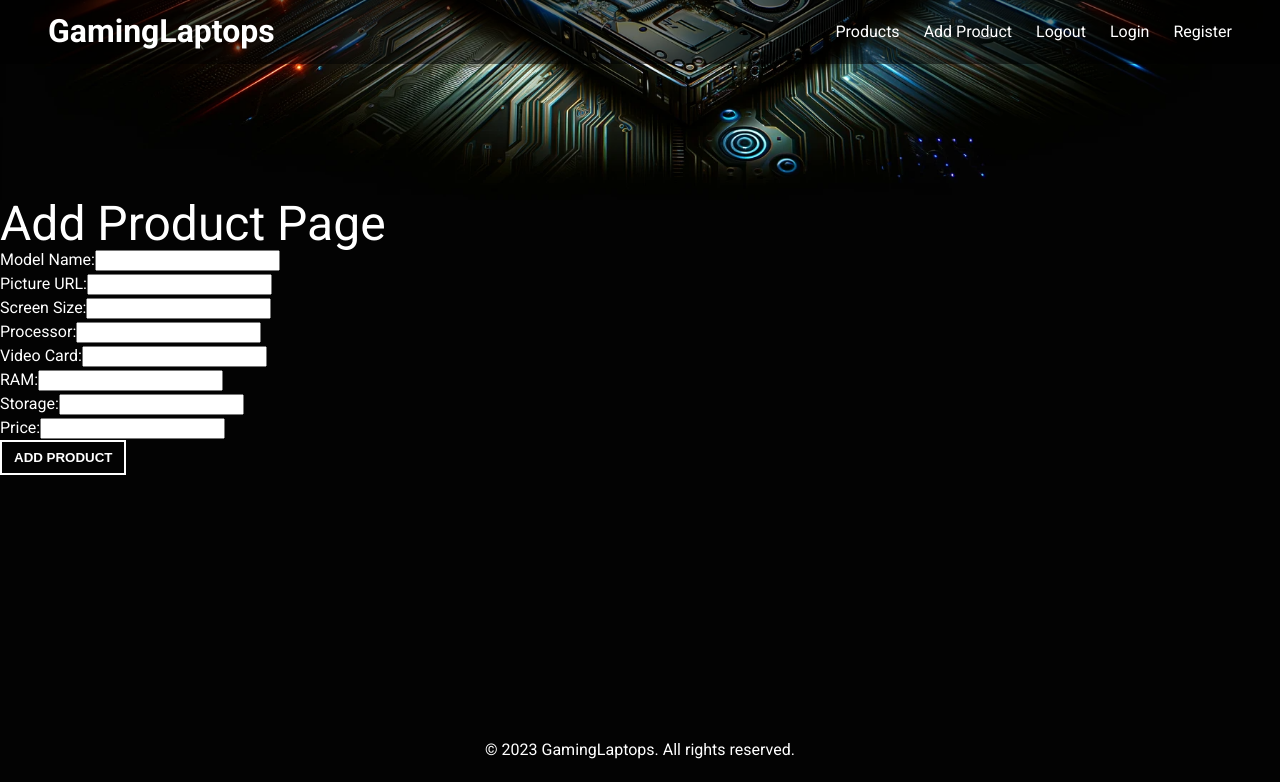
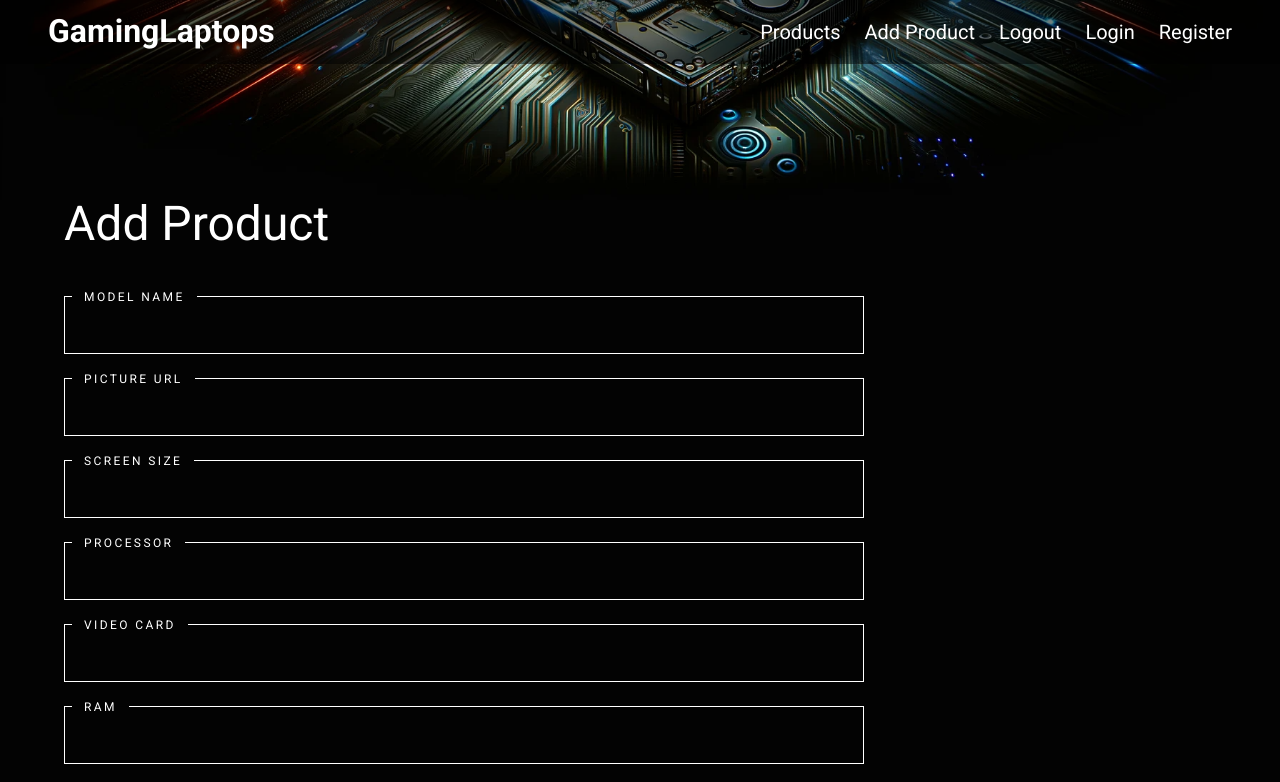
Before and after one commit to vankodev/softuni-reactjs-project, a React (Vite) app in the folder client/: page /products/add in a window 1280 px wide. Shown: the top 782 px of the page. Built offline with nearby package versions, Linux system fonts and the light colour scheme.

Commit message:
Style Add Product form

```diff
--- a/client/src/components/product-add/ProductAdd.jsx
+++ b/client/src/components/product-add/ProductAdd.jsx
@@ -1,5 +1,6 @@
 import { useNavigate } from "react-router-dom";
 import * as productService from "../../services/productService";
+import styles from "./ProductAdd.module.css";
 
 export default function ProductAdd() {
     const navigate = useNavigate();
@@ -19,43 +20,45 @@ export default function ProductAdd() {
     };
 
     return (
-        <div className="productAdd">
-            <h1>Add Product Page</h1>
+        <div className="container">
+            <div className={styles.productAdd}>
+                <h1 className={styles.header}>Add Product</h1>
                 <form onSubmit={addProductSubmitHandler}>
                     <div>
-                    <label>Model Name:</label>
+                        <label>Model Name</label>
                         <input type="text" name="modelName" />
                     </div>
                     <div>
-                    <label>Picture URL:</label>
+                        <label>Picture URL</label>
                         <input type="text" name="pictureUrl" />
                     </div>
                     <div>
-                    <label>Screen Size:</label>
+                        <label>Screen Size</label>
                         <input type="text" name="screenSize" />
                     </div>
                     <div>
-                    <label>Processor:</label>
+                        <label>Processor</label>
                         <input type="text" name="processor" />
                     </div>
                     <div>
-                    <label>Video Card:</label>
+                        <label>Video Card</label>
                         <input type="text" name="videoCard" />
                     </div>
                     <div>
-                    <label>RAM:</label>
+                        <label>RAM</label>
                         <input type="text" name="ram" />
                     </div>
                     <div>
-                    <label>Storage:</label>
+                        <label>Storage</label>
                         <input type="text" name="storage" />
                     </div>
                     <div>
-                    <label>Price:</label>
+                        <label>Price</label>
                         <input type="text" name="price" />
                     </div>
                     <button type="submit">Add Product</button>
                 </form>
             </div>
+        </div>
     );
 }
--- /dev/null
+++ b/client/src/components/product-add/ProductAdd.module.css
@@ -0,0 +1,39 @@
+.productAdd {
+    position: relative;
+    max-width: 800px;
+}
+
+.header {
+    margin-bottom: var(--space-6);
+}
+
+form > * {
+    position: relative;
+    display: flex;
+    flex-direction: row;
+    align-items: center;
+    gap: var(--space-2);
+}
+
+form label {
+    position: absolute;
+    padding: 0 var(--space-2);
+    top: -0.5rem;
+    left: 0.5rem;
+    font-size: var(--fs-6);
+    text-transform: uppercase;
+    letter-spacing: 0.2em;
+    background-color: var(--color-secondary);
+}
+
+form input[type="text"] {
+    width: 100%;
+    margin-bottom: var(--space-4);
+    padding: var(--space-3);
+    font-family: var(--font-primary);
+    font-size: var(--fs-4);
+    font-weight: var(--fw-bold);
+    color: var(--color-primary);
+    background-color: transparent;
+    border: 1px solid var(--color-primary);
+}
--- a/client/src/components/product-card/ProductCard.module.css
+++ b/client/src/components/product-card/ProductCard.module.css
@@ -48,5 +48,5 @@
 .productCard .price {
     margin-top: auto;
     color: var(--color-accent);
-    font-weight: 700;
+    font-weight: var(--fw-bold);
 }
--- a/client/src/main.css
+++ b/client/src/main.css
@@ -2,6 +2,7 @@
 @import url("https://fonts.googleapis.com/css2?family=Roboto+Condensed:wght@400;700&family=Roboto:wght@400;700&display=swap");
 
 :root {
+    /* Spacing */
     --space-1: 0.5rem; /* 8px */
     --space-2: 0.75rem; /* 12px */
     --space-3: 1rem; /* 16px */
@@ -11,21 +12,28 @@
     --space-7: 4rem; /* 64px */
     --space-8: 6rem; /* 96px */
 
+    /* Colors */
     --color-primary: white;
     --color-secondary: #030303;
     --color-accent: #a4161a;
     --color-gray-light: #d3d3d3;
     --color-gray-dark: #708090;
 
+    /* Font Family */
     --font-primary: "Roboto", sans-serif;
     --font-secondary: "Roboto Condensed", sans-serif;
 
-    --font-size-1: 3rem; /* 48px */
-    --font-size-2: 2rem; /* 32px */
-    --font-size-3: 1.5rem; /* 24px */
+    /* Font Size */
+    --fs-1: 3rem; /* 48px */
+    --fs-2: 2rem; /* 32px */
+    --fs-3: 1.5rem; /* 24px */
+    --fs-4: 1.25rem; /* 20px */
+    --fs-5: 1rem; /* 16px */
+    --fs-6: 0.75rem; /* 12px */
 
-    --font-weight-700: 700;
-    --font-weight-400: 400;
+    /* Font Weight */
+    --fw-bold: 700;
+    --fw-regular: 400;
 }
 
 *,
@@ -57,6 +65,7 @@ img {
     max-width: 1200px;
     margin: 0 auto;
     padding: 0 var(--space-4);
+    /* border: 1px solid red; */
 }
 
 .content {
@@ -72,8 +81,8 @@ img {
 
 body {
     font-family: var(--font-primary);
-    font-size: var(--font-size-20);
-    font-weight: var(--font-weight-400);
+    font-size: var(--fs-4);
+    font-weight: var(--fw-regular);
     color: var(--color-primary);
     background-color: var(--color-secondary);
     margin: 0;
@@ -82,28 +91,28 @@ body {
 
 h1 {
     font-family: var(--font-primary);
-    font-weight: var(--font-weight-400);
-    font-size: var(--font-size-1);
+    font-weight: var(--fw-regular);
+    font-size: var(--fs-1);
     line-height: 1;
 }
 
 h2 {
     font-family: var(--font-primary);
-    font-weight: var(--font-weight-400);
-    font-size: var(--font-size-2);
+    font-weight: var(--fw-regular);
+    font-size: var(--fs-2);
     line-height: 1.1;
 }
 
 h3 {
     font-family: var(--font-primary);
-    font-weight: var(--font-weight-400);
-    font-size: var(--font-size-3);
+    font-weight: var(--fw-regular);
+    font-size: var(--fs-3);
     line-height: 1.2;
 }
 
 button {
     cursor: pointer;
-    font-weight: var(--font-weight-700);
+    font-weight: var(--fw-bold);
     text-transform: uppercase;
     padding: var(--space-1) var(--space-2);
     border: 2px solid var(--color-primary);
```
Lines whose indentation alone changed are shown as unchanged.
